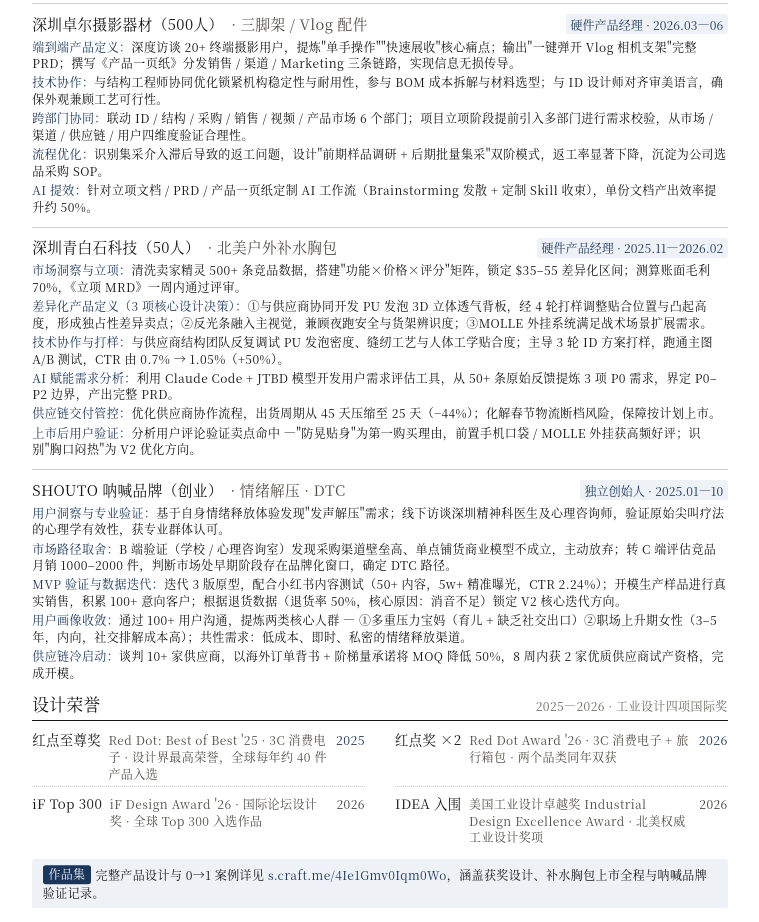
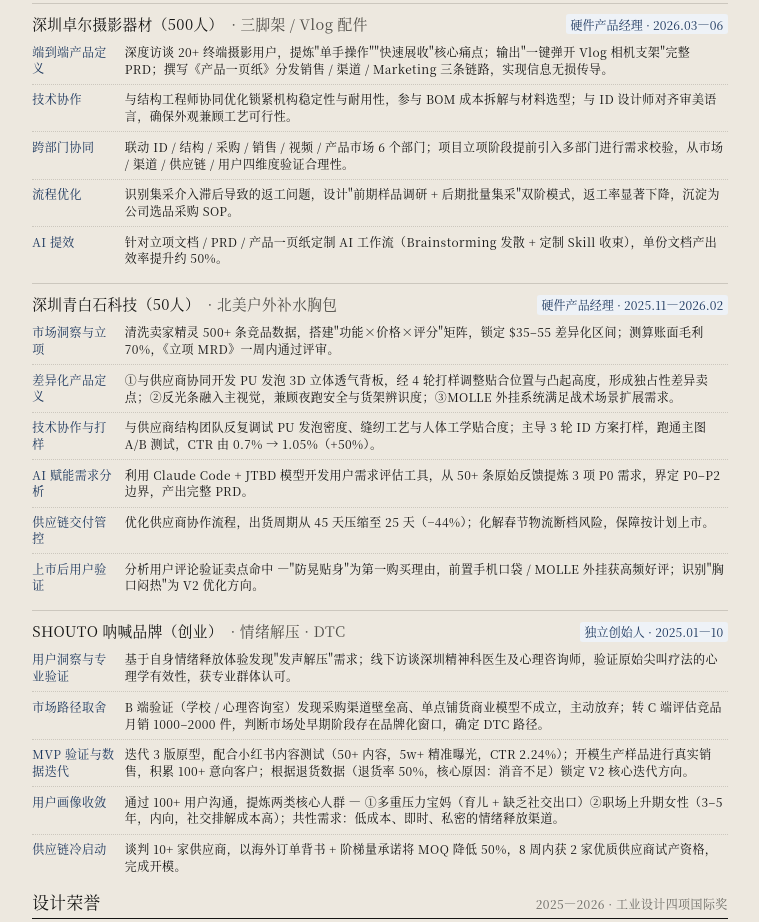
Before and after one commit to LemonPP-byte/resume-site, a plain HTML site: page index.html in a window 1280 px wide. Shown: the part 344-1266 px from the top of the page, without its empty margins (260-1019 px from the left). Drawn offline with Linux system fonts and the light colour scheme; a web font is replaced by a local one.

Commit message:
feat: morandi bg + two-column bullet format

```diff
--- a/index.html
+++ b/index.html
@@ -29,16 +29,16 @@
 @page {
     size: A4;
     margin: 11mm 13mm 11mm 13mm;
-    background: #ffffff;
+    background: #ede8df;
   }
 
   * { box-sizing: border-box; margin: 0; padding: 0; }
 
   :root {
-    --parchment: #ffffff;
-    --ivory:     #ffffff;
-    --border:    #d0cfc9;
-    --border-soft: #dadad4;
+    --parchment: #ede8df;
+    --ivory:     #f2ede6;
+    --border:    #ccc7be;
+    --border-soft: #d4cfc6;
     --near-black: #141413;
     --dark-warm: #3d3d3a;
     --olive:     #504e49;
@@ -560,13 +560,11 @@
       <span class="proj-kind">· 三脚架 / Vlog 配件</span>
       <span class="proj-role">硬件产品经理 · 2026.03—06</span>
     </div>
-    <ul class="proj-bullets">
-      <li><span class="blt-label">端到端产品定义</span>深度访谈 20+ 终端摄影用户，提炼"单手操作""快速展收"核心痛点；输出"一键弹开 Vlog 相机支架"完整 PRD；撰写《产品一页纸》分发销售 / 渠道 / Marketing 三条链路，实现信息无损传导。</li>
-      <li><span class="blt-label">技术协作</span>与结构工程师协同优化锁紧机构稳定性与耐用性，参与 BOM 成本拆解与材料选型；与 ID 设计师对齐审美语言，确保外观兼顾工艺可行性。</li>
-      <li><span class="blt-label">跨部门协同</span>联动 ID / 结构 / 采购 / 销售 / 视频 / 产品市场 6 个部门；项目立项阶段提前引入多部门进行需求校验，从市场 / 渠道 / 供应链 / 用户四维度验证合理性。</li>
-      <li><span class="blt-label">流程优化</span>识别集采介入滞后导致的返工问题，设计"前期样品调研 + 后期批量集采"双阶模式，返工率显著下降，沉淀为公司选品采购 SOP。</li>
-      <li><span class="blt-label">AI 提效</span>针对立项文档 / PRD / 产品一页纸定制 AI 工作流（Brainstorming 发散 + 定制 Skill 收束），单份文档产出效率提升约 50%。</li>
-    </ul>
+    <div class="skill-row"><div class="skill-label">端到端产品定义</div><div class="skill-body">深度访谈 20+ 终端摄影用户，提炼"单手操作""快速展收"核心痛点；输出"一键弹开 Vlog 相机支架"完整 PRD；撰写《产品一页纸》分发销售 / 渠道 / Marketing 三条链路，实现信息无损传导。</div></div>
+    <div class="skill-row"><div class="skill-label">技术协作</div><div class="skill-body">与结构工程师协同优化锁紧机构稳定性与耐用性，参与 BOM 成本拆解与材料选型；与 ID 设计师对齐审美语言，确保外观兼顾工艺可行性。</div></div>
+    <div class="skill-row"><div class="skill-label">跨部门协同</div><div class="skill-body">联动 ID / 结构 / 采购 / 销售 / 视频 / 产品市场 6 个部门；项目立项阶段提前引入多部门进行需求校验，从市场 / 渠道 / 供应链 / 用户四维度验证合理性。</div></div>
+    <div class="skill-row"><div class="skill-label">流程优化</div><div class="skill-body">识别集采介入滞后导致的返工问题，设计"前期样品调研 + 后期批量集采"双阶模式，返工率显著下降，沉淀为公司选品采购 SOP。</div></div>
+    <div class="skill-row" style="border-bottom:none"><div class="skill-label">AI 提效</div><div class="skill-body">针对立项文档 / PRD / 产品一页纸定制 AI 工作流（Brainstorming 发散 + 定制 Skill 收束），单份文档产出效率提升约 50%。</div></div>
   </div>
 
   <div class="project">
@@ -575,14 +573,12 @@
       <span class="proj-kind">· 北美户外补水胸包</span>
       <span class="proj-role">硬件产品经理 · 2025.11—2026.02</span>
     </div>
-    <ul class="proj-bullets">
-      <li><span class="blt-label">市场洞察与立项</span>清洗卖家精灵 500+ 条竞品数据，搭建"功能×价格×评分"矩阵，锁定 $35–55 差异化区间；测算账面毛利 70%，《立项 MRD》一周内通过评审。</li>
-      <li><span class="blt-label">差异化产品定义（3 项核心设计决策）</span>①与供应商协同开发 PU 发泡 3D 立体透气背板，经 4 轮打样调整贴合位置与凸起高度，形成独占性差异卖点；②反光条融入主视觉，兼顾夜跑安全与货架辨识度；③MOLLE 外挂系统满足战术场景扩展需求。</li>
-      <li><span class="blt-label">技术协作与打样</span>与供应商结构团队反复调试 PU 发泡密度、缝纫工艺与人体工学贴合度；主导 3 轮 ID 方案打样，跑通主图 A/B 测试，CTR 由 0.7% → 1.05%（+50%）。</li>
-      <li><span class="blt-label">AI 赋能需求分析</span>利用 Claude Code + JTBD 模型开发用户需求评估工具，从 50+ 条原始反馈提炼 3 项 P0 需求，界定 P0–P2 边界，产出完整 PRD。</li>
-      <li><span class="blt-label">供应链交付管控</span>优化供应商协作流程，出货周期从 45 天压缩至 25 天（−44%）；化解春节物流断档风险，保障按计划上市。</li>
-      <li><span class="blt-label">上市后用户验证</span>分析用户评论验证卖点命中 —"防晃贴身"为第一购买理由，前置手机口袋 / MOLLE 外挂获高频好评；识别"胸口闷热"为 V2 优化方向。</li>
-    </ul>
+    <div class="skill-row"><div class="skill-label">市场洞察与立项</div><div class="skill-body">清洗卖家精灵 500+ 条竞品数据，搭建"功能×价格×评分"矩阵，锁定 $35–55 差异化区间；测算账面毛利 70%，《立项 MRD》一周内通过评审。</div></div>
+    <div class="skill-row"><div class="skill-label">差异化产品定义</div><div class="skill-body">①与供应商协同开发 PU 发泡 3D 立体透气背板，经 4 轮打样调整贴合位置与凸起高度，形成独占性差异卖点；②反光条融入主视觉，兼顾夜跑安全与货架辨识度；③MOLLE 外挂系统满足战术场景扩展需求。</div></div>
+    <div class="skill-row"><div class="skill-label">技术协作与打样</div><div class="skill-body">与供应商结构团队反复调试 PU 发泡密度、缝纫工艺与人体工学贴合度；主导 3 轮 ID 方案打样，跑通主图 A/B 测试，CTR 由 0.7% → 1.05%（+50%）。</div></div>
+    <div class="skill-row"><div class="skill-label">AI 赋能需求分析</div><div class="skill-body">利用 Claude Code + JTBD 模型开发用户需求评估工具，从 50+ 条原始反馈提炼 3 项 P0 需求，界定 P0–P2 边界，产出完整 PRD。</div></div>
+    <div class="skill-row"><div class="skill-label">供应链交付管控</div><div class="skill-body">优化供应商协作流程，出货周期从 45 天压缩至 25 天（−44%）；化解春节物流断档风险，保障按计划上市。</div></div>
+    <div class="skill-row" style="border-bottom:none"><div class="skill-label">上市后用户验证</div><div class="skill-body">分析用户评论验证卖点命中 —"防晃贴身"为第一购买理由，前置手机口袋 / MOLLE 外挂获高频好评；识别"胸口闷热"为 V2 优化方向。</div></div>
   </div>
 
   <div class="project">
@@ -591,13 +587,11 @@
       <span class="proj-kind">· 情绪解压 · DTC</span>
       <span class="proj-role">独立创始人 · 2025.01—10</span>
     </div>
-    <ul class="proj-bullets">
-      <li><span class="blt-label">用户洞察与专业验证</span>基于自身情绪释放体验发现"发声解压"需求；线下访谈深圳精神科医生及心理咨询师，验证原始尖叫疗法的心理学有效性，获专业群体认可。</li>
-      <li><span class="blt-label">市场路径取舍</span>B 端验证（学校 / 心理咨询室）发现采购渠道壁垒高、单点铺货商业模型不成立，主动放弃；转 C 端评估竞品月销 1000–2000 件，判断市场处早期阶段存在品牌化窗口，确定 DTC 路径。</li>
-      <li><span class="blt-label">MVP 验证与数据迭代</span>迭代 3 版原型，配合小红书内容测试（50+ 内容，5w+ 精准曝光，CTR 2.24%）；开模生产样品进行真实销售，积累 100+ 意向客户；根据退货数据（退货率 50%，核心原因：消音不足）锁定 V2 核心迭代方向。</li>
-      <li><span class="blt-label">用户画像收敛</span>通过 100+ 用户沟通，提炼两类核心人群 — ①多重压力宝妈（育儿 + 缺乏社交出口）②职场上升期女性（3–5 年，内向，社交排解成本高）；共性需求：低成本、即时、私密的情绪释放渠道。</li>
-      <li><span class="blt-label">供应链冷启动</span>谈判 10+ 家供应商，以海外订单背书 + 阶梯量承诺将 MOQ 降低 50%，8 周内获 2 家优质供应商试产资格，完成开模。</li>
-    </ul>
+    <div class="skill-row"><div class="skill-label">用户洞察与专业验证</div><div class="skill-body">基于自身情绪释放体验发现"发声解压"需求；线下访谈深圳精神科医生及心理咨询师，验证原始尖叫疗法的心理学有效性，获专业群体认可。</div></div>
+    <div class="skill-row"><div class="skill-label">市场路径取舍</div><div class="skill-body">B 端验证（学校 / 心理咨询室）发现采购渠道壁垒高、单点铺货商业模型不成立，主动放弃；转 C 端评估竞品月销 1000–2000 件，判断市场处早期阶段存在品牌化窗口，确定 DTC 路径。</div></div>
+    <div class="skill-row"><div class="skill-label">MVP 验证与数据迭代</div><div class="skill-body">迭代 3 版原型，配合小红书内容测试（50+ 内容，5w+ 精准曝光，CTR 2.24%）；开模生产样品进行真实销售，积累 100+ 意向客户；根据退货数据（退货率 50%，核心原因：消音不足）锁定 V2 核心迭代方向。</div></div>
+    <div class="skill-row"><div class="skill-label">用户画像收敛</div><div class="skill-body">通过 100+ 用户沟通，提炼两类核心人群 — ①多重压力宝妈（育儿 + 缺乏社交出口）②职场上升期女性（3–5 年，内向，社交排解成本高）；共性需求：低成本、即时、私密的情绪释放渠道。</div></div>
+    <div class="skill-row" style="border-bottom:none"><div class="skill-label">供应链冷启动</div><div class="skill-body">谈判 10+ 家供应商，以海外订单背书 + 阶梯量承诺将 MOQ 降低 50%，8 周内获 2 家优质供应商试产资格，完成开模。</div></div>
   </div>
 </section>
 
```
